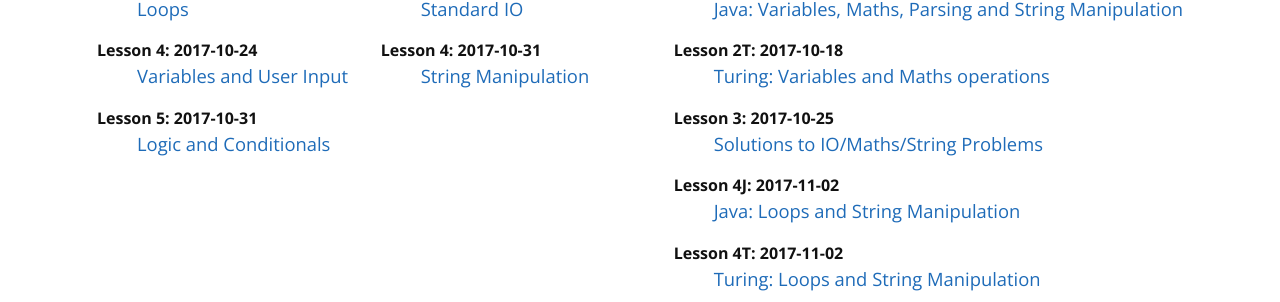
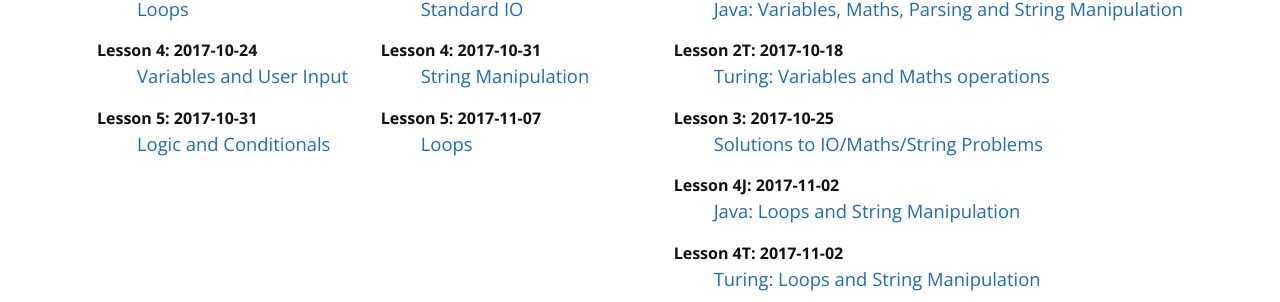
Before and after one commit to mcpt/mcpt.github.io, a Jekyll site: the page built from cpt.md, in a window 1280 px wide. Shown: the part 780-1082 px from the top of the page. Built offline with Jekyll 4.4.1, drawn with Linux system fonts in a browser that asks for light colours.

Commit message:
Update intermediate-lessons.yml

```diff
--- a/_data/intermediate-lessons.yml
+++ b/_data/intermediate-lessons.yml
@@ -23,3 +23,8 @@
   date: 2017-10-31
   id: 4
   url: https://docs.google.com/presentation/d/1zJa5yIO4wLrVT-hbi3V6Ily30IVwVHPE9rxSqcHScOc/edit?usp=sharing
+
+- title: Loops
+  date: 2017-11-07
+  id: 5
+  url: https://docs.google.com/presentation/d/1TUb2sDL9yjOsXANKb767Ryv6QundLmls8ON6Bk6Ygy8/edit?usp=sharing
```
